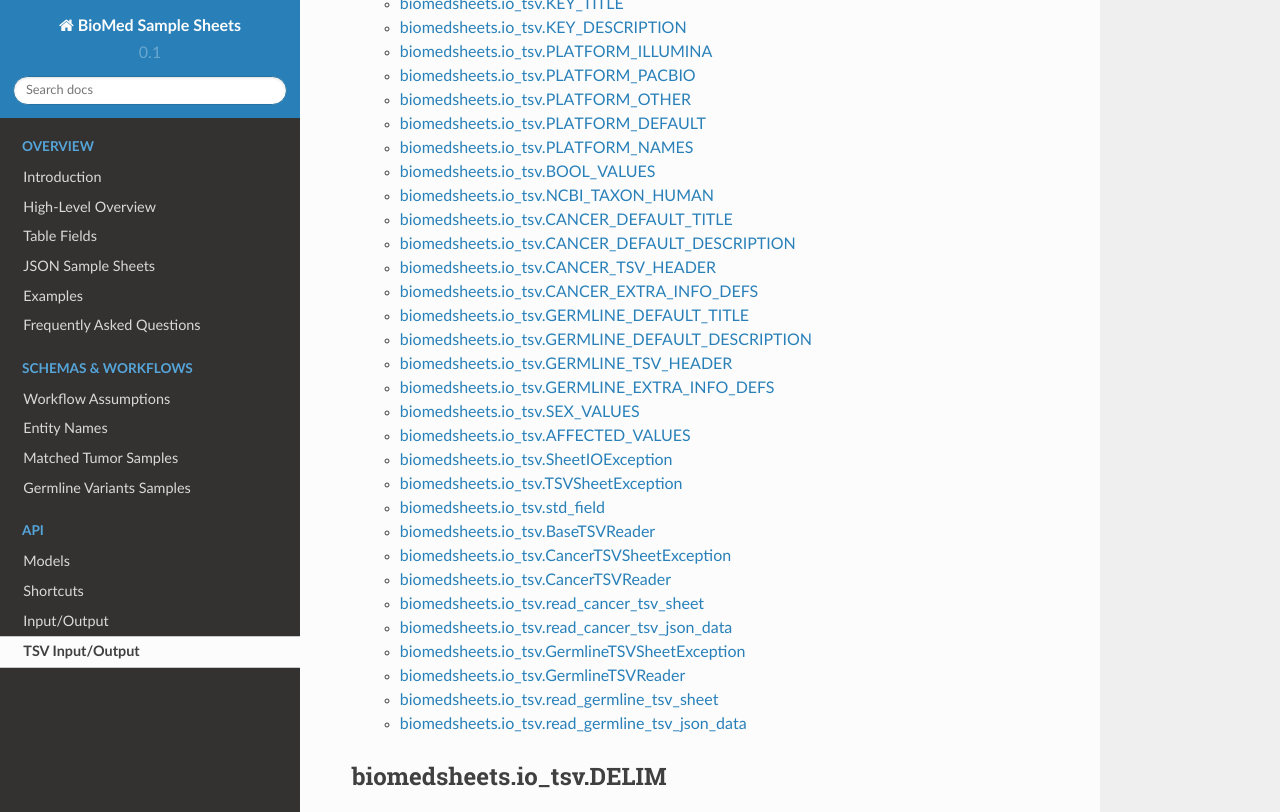
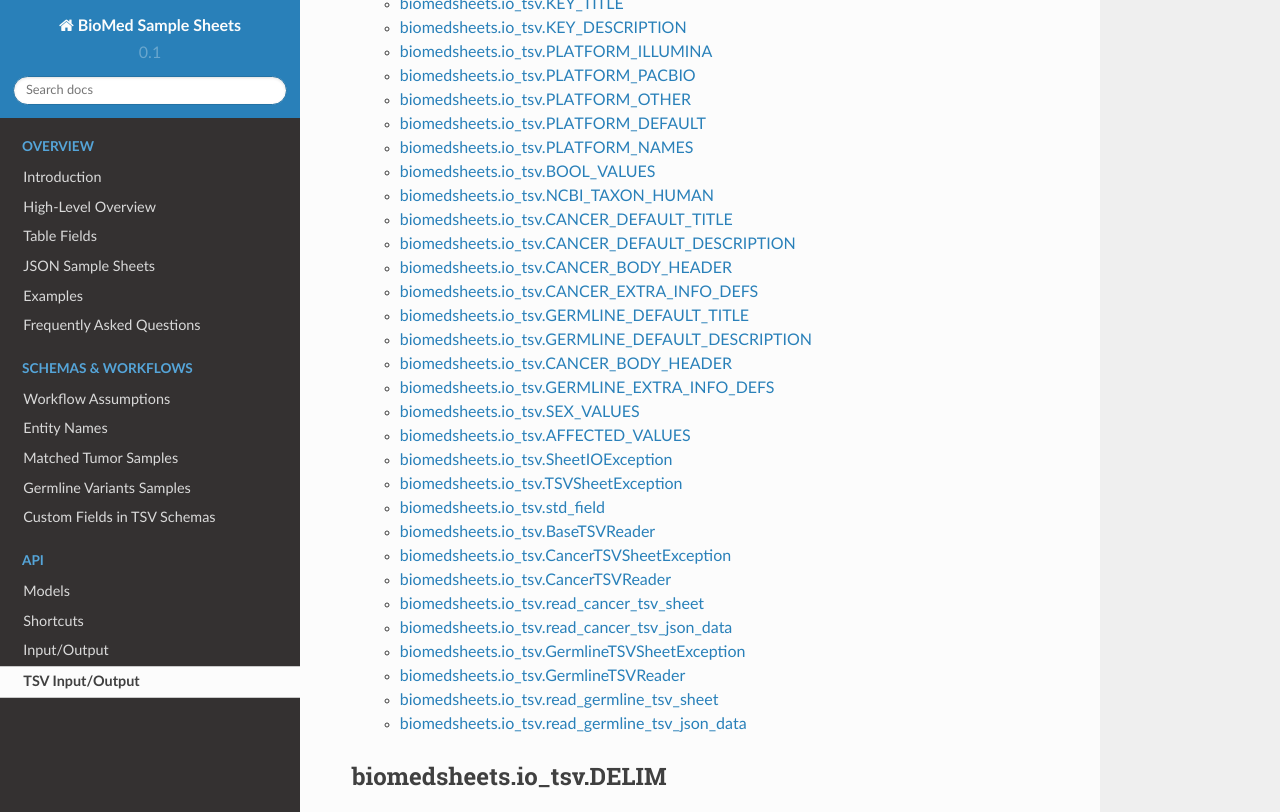
Before and after one commit to bihealth/biomedsheets, a Sphinx documentation site: the page built from docs/source/api_io_tsv.rst, in a window 1280 px wide and 900 px high, scrolled down 372 px, cut to the strip 0-812 px from the top of the window. Built offline with Sphinx 7.4.7 and the Read the Docs theme 2.0.0, drawn with Linux system fonts in a browser that asks for light colours; some of the changed text lies outside the part shown.

Commit message:
Adding documentation on custom fields in TSV files

```diff
--- a/docs/source/api_io_tsv.rst
+++ b/docs/source/api_io_tsv.rst
@@ -109,10 +109,10 @@
 .. autodata:: biomedsheets.io_tsv.CANCER_DEFAULT_DESCRIPTION
 
 ------------------------------------------------------
-biomedsheets.io_tsv.CANCER_TSV_HEADER
+biomedsheets.io_tsv.CANCER_BODY_HEADER
 ------------------------------------------------------
 
-.. autodata:: biomedsheets.io_tsv.CANCER_TSV_HEADER
+.. autodata:: biomedsheets.io_tsv.CANCER_BODY_HEADER
 
 ------------------------------------------------------
 biomedsheets.io_tsv.CANCER_EXTRA_INFO_DEFS
@@ -133,10 +133,10 @@
 .. autodata:: biomedsheets.io_tsv.GERMLINE_DEFAULT_DESCRIPTION
 
 ------------------------------------------------------
-biomedsheets.io_tsv.GERMLINE_TSV_HEADER
+biomedsheets.io_tsv.CANCER_BODY_HEADER
 ------------------------------------------------------
 
-.. autodata:: biomedsheets.io_tsv.GERMLINE_TSV_HEADER
+.. autodata:: biomedsheets.io_tsv.CANCER_BODY_HEADER
 
 ------------------------------------------------------
 biomedsheets.io_tsv.GERMLINE_EXTRA_INFO_DEFS
--- a/docs/source/index.rst
+++ b/docs/source/index.rst
@@ -52,6 +52,7 @@
     entity_names
     schema_cancer
     schema_germline
+    schema_custom_fields
 
 .. toctree::
     :caption: API
```
Also changed, not shown: docs/source/schema_custom_fields.rst (added, +52 -0 lines).
